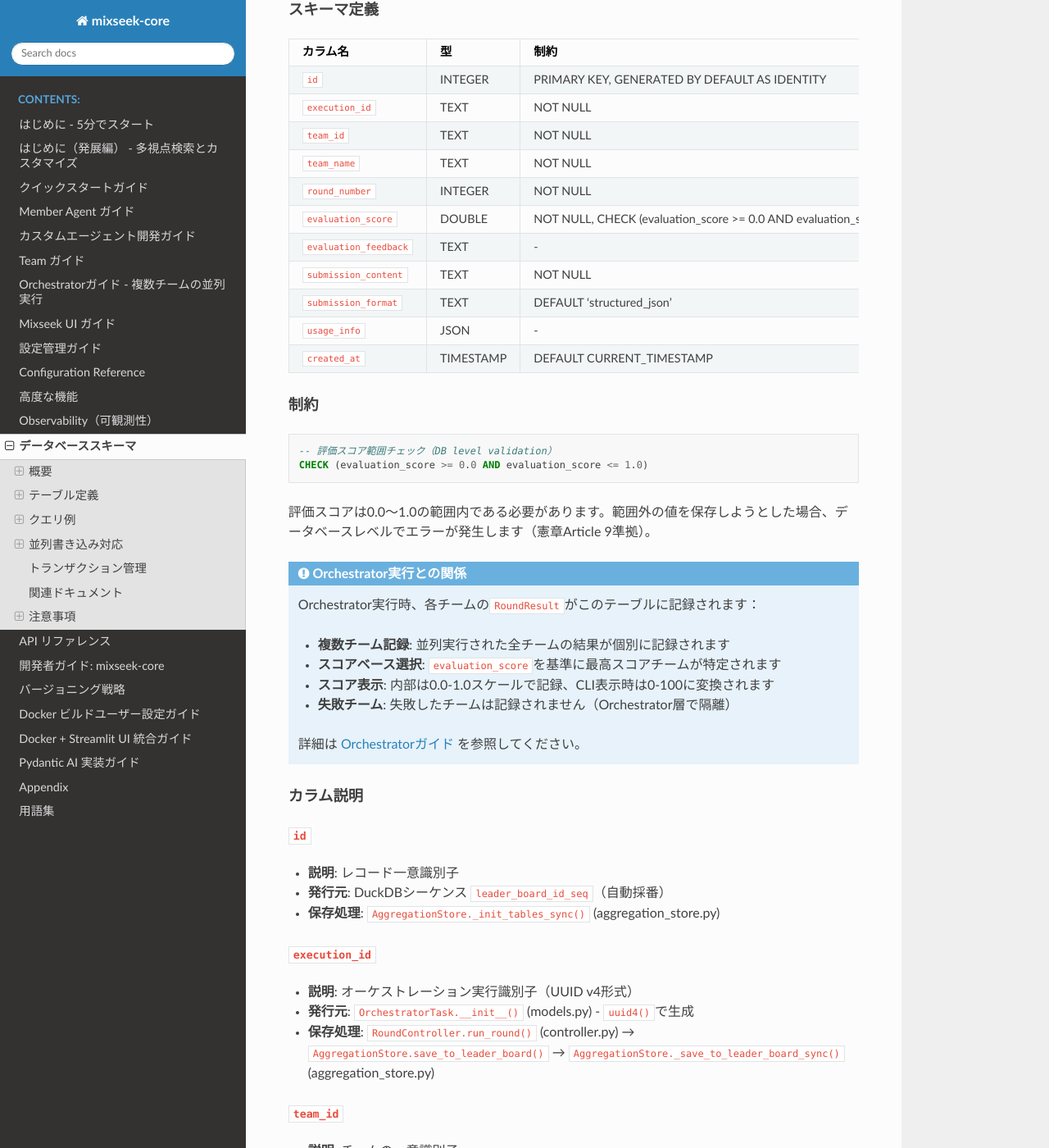
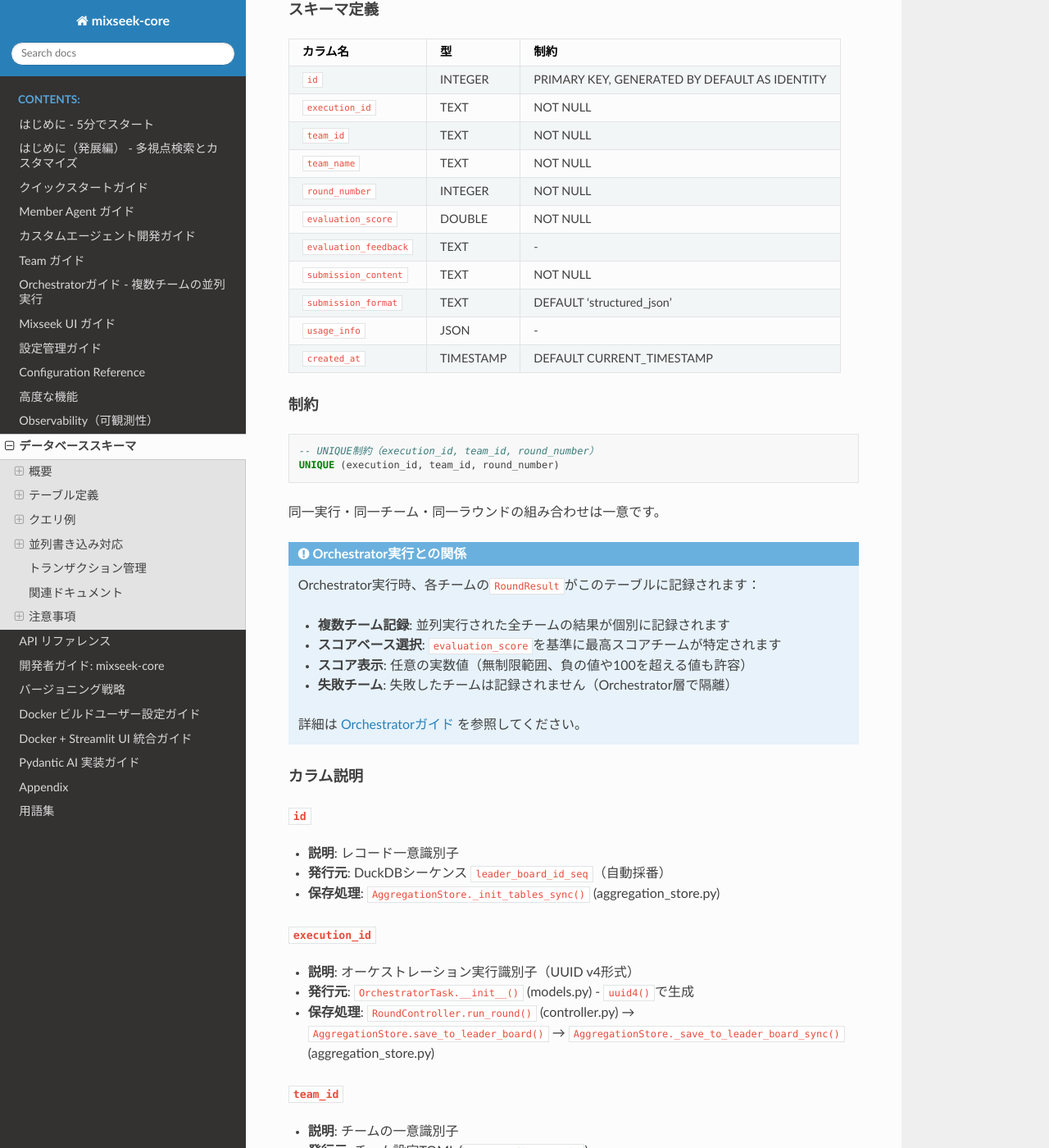
Before and after one commit to mixseek/mixseek-core, a Sphinx documentation site: the page built from docs/database-schema.md, in a window 1280 px wide and 1400 px high, scrolled down 5648 px. Shown: the whole window at 82% size. Built offline with Sphinx 7.4.7 and the Read the Docs theme 3.1.0, drawn with Linux system fonts in a browser that asks for light colours; some of the changed text lies outside the part shown.

Commit message:
feat(models): remove score constraints to support unlimited range
Remove evaluation_score constraints from all Pydantic models and update
tests to verify support for unlimited score range including negative
values and scores exceeding 100.

Changes:
- Remove ge/le validators from score fields in models
- Update database schema docs to reflect unlimited range
- Update tests to verify negative and >100 scores are allowed

🤖 Generated with [Claude Code](https://claude.com/claude-code)

Co-Authored-By: Claude Sonnet 4.5 <noreply@anthropic.com>

````diff
--- a/docs/database-schema.md
+++ b/docs/database-schema.md
@@ -242,7 +242,7 @@ execution_idとチームIDによる高速検索を実現します。
 | `team_id` | TEXT | NOT NULL |
 | `team_name` | TEXT | NOT NULL |
 | `round_number` | INTEGER | NOT NULL |
-| `evaluation_score` | DOUBLE | NOT NULL, CHECK (evaluation_score >= 0.0 AND evaluation_score <= 1.0) |
+| `evaluation_score` | DOUBLE | NOT NULL |
 | `evaluation_feedback` | TEXT | - |
 | `submission_content` | TEXT | NOT NULL |
 | `submission_format` | TEXT | DEFAULT 'structured_json' |
@@ -252,11 +252,11 @@ execution_idとチームIDによる高速検索を実現します。
 #### 制約
 
 ```sql
--- 評価スコア範囲チェック（DB level validation）
-CHECK (evaluation_score >= 0.0 AND evaluation_score <= 1.0)
+-- UNIQUE制約（execution_id, team_id, round_number）
+UNIQUE (execution_id, team_id, round_number)
 ```
 
-評価スコアは0.0～1.0の範囲内である必要があります。範囲外の値を保存しようとした場合、データベースレベルでエラーが発生します（憲章Article 9準拠）。
+同一実行・同一チーム・同一ラウンドの組み合わせは一意です。
 
 ```{admonition} Orchestrator実行との関係
 :class: info
@@ -265,7 +265,7 @@ Orchestrator実行時、各チームの`RoundResult`がこのテーブルに記
 
 - **複数チーム記録**: 並列実行された全チームの結果が個別に記録されます
 - **スコアベース選択**: `evaluation_score`を基準に最高スコアチームが特定されます
-- **スコア表示**: 内部は0.0-1.0スケールで記録、CLI表示時は0-100に変換されます
+- **スコア表示**: 任意の実数値（無制限範囲、負の値や100を超える値も許容）
 - **失敗チーム**: 失敗したチームは記録されません（Orchestrator層で隔離）
 
 詳細は [Orchestratorガイド](orchestrator-guide.md) を参照してください。
@@ -299,17 +299,18 @@ Orchestrator実行時、各チームの`RoundResult`がこのテーブルに記
 - **保存処理**: `RoundController.run_round()` (controller.py) → `AggregationStore._save_to_leader_board_sync()` (aggregation_store.py)
 
 ##### `evaluation_score`
-- **説明**: 評価スコア（内部保存形式）
+- **説明**: 評価スコア（無制限範囲、任意の実数値）
 - **発行元**: `Evaluator.evaluate()` → `EvaluationResult.overall_score`（任意の実数値）
-- **スコア変換**: 実装依存（LLMJudgeMetricsのみを使用する場合は通常0-100スケール、カスタムメトリクスを含む場合は任意の値）
+- **スコア範囲**: 無制限（負の値、100を超える値、任意の実数値を許容）
 - **保存処理**: `AggregationStore.save_to_leader_board()` → `AggregationStore._save_to_leader_board_sync()` (aggregation_store.py)
-- **バリデーション**: 実装依存（現在は制約なし）
+- **バリデーション**: なし（Pydanticモデル、データベース共に制約なし）
 
 :::{note}
 **スコア範囲について**:
-- 組み込みLLMJudgeMetrics（ClarityCoherence、Coverage、Relevance等）は0-100スケールを返します
+- 組み込みLLMJudgeMetrics（ClarityCoherence、Coverage、Relevance等）は通常0-100スケールを返します
 - カスタムメトリクスでは負の値や100を超える値を含む任意の実数値が許容されます
 - 重み付き平均の`overall_score`も同様に任意の実数値を取り得ます
+- Feature 037 (evaluator-score-unlimited) により、スコア制限が完全に撤廃されました
 :::
 
 ##### `evaluation_feedback`
@@ -512,7 +513,7 @@ CHECK (status IN ('completed', 'partial_failure', 'failed'))
 - **NULL条件**: チーム結果が空の場合（全チーム失敗）はNULL
 
 ##### `best_score`
-- **説明**: 最高評価スコア（0.0-1.0スケール）
+- **説明**: 最高評価スコア（無制限範囲、任意の実数値）
 - **発行元**: `Orchestrator.execute()` (orchestrator.py) - 最大`evaluation_score`を特定
 - **保存処理**: `AggregationStore._save_execution_summary_sync()` (aggregation_store.py)
 - **NULL条件**: チーム結果が空の場合（全チーム失敗）はNULL
@@ -731,13 +732,8 @@ raise EnvironmentError(
 
 ### 評価スコア範囲
 
-`evaluation_score`は0.0～1.0の範囲内である必要があります。範囲外の値を保存しようとした場合：
+`evaluation_score`は無制限範囲の任意の実数値を許容します（Feature 037: evaluator-score-unlimited）。
 
-```python
-raise ValueError(
-    f"evaluation_score must be between 0.0 and 1.0, got {evaluation_score}. "
-    "This violates the contract specification."
-)
-```
-
-データベースレベルのCHECK制約も設定されており、二重の検証により契約違反を防止します。
+- 負の値や100を超える値も有効です
+- Pydanticモデルレベル、データベースレベルともに制約はありません
+- カスタムメトリクスの実装により自由にスコアリング方式を定義できます
````
Also changed, not shown: 7 other files.
